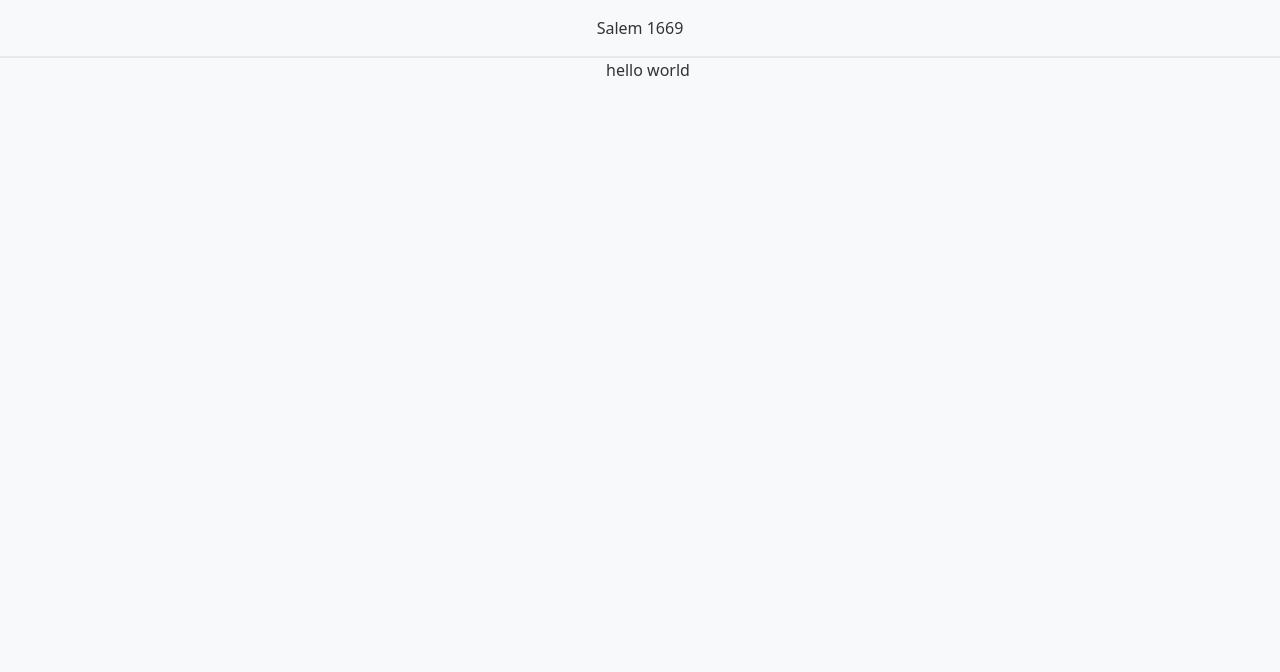
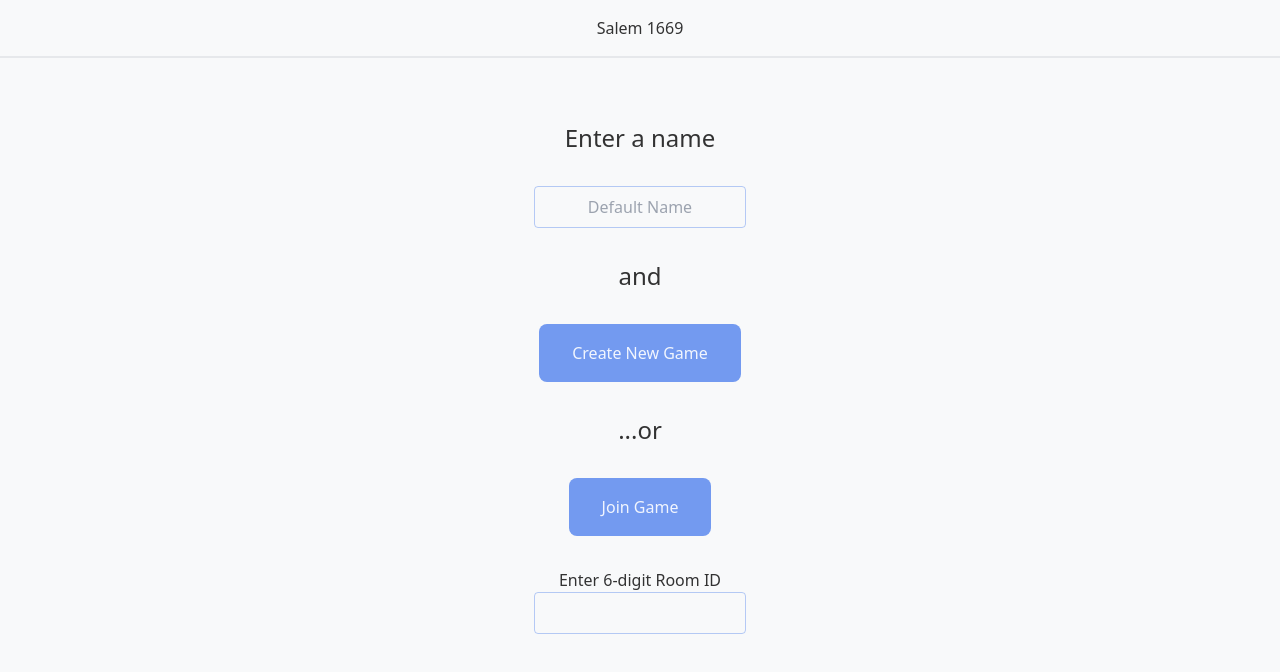
Before and after one commit to BrandonSamaroo/salem1669, a Next.js app: page / in a window 1280 px wide. Shown: the top 672 px of the page. Built offline with nearby package versions, Linux system fonts and the light colour scheme.

Commit message:
Home page

```diff
--- a/src/pages/index.tsx
+++ b/src/pages/index.tsx
@@ -1,3 +1,35 @@
-export default function Index() {
-  return <h1 className="ml-4">hello world</h1>
+import Head from "next/head";
+
+export default function HomePage() {
+    return (
+        <>
+            <Head>
+                <title>Salem1669 | Home</title>
+                <meta name='description' content='Site Description.' />
+                {/* // TODO add meta tags, favicons and web manifest */}
+            </Head>
+
+            <div className='mx-4 mt-16 flex flex-col items-center gap-8'>
+                <span className='text-2xl'>Enter a name</span>
+                <input
+                    className='w-4/5 rounded border border-primary/50 bg-inherit py-2 px-4 text-center text-onBg'
+                    type='text'
+                    placeholder='Default Name'
+                />
+                <span className='text-2xl'>and</span>
+                {/* //TODO separate out into button component */}
+                <button className='rounded-lg border border-transparent bg-primary py-4 px-8 text-onPrim/90 text-onPrim hover:bg-primary/80 active:bg-primary'>
+                    Create New Game
+                </button>
+                <span className='text-2xl'>...or</span>
+                <button className='rounded-lg border border-transparent bg-primary py-4 px-8 text-onPrim/90 text-onPrim hover:bg-primary/80 active:bg-primary'>
+                    Join Game
+                </button>
+                <div className='flex flex-col items-center'>
+                    <label htmlFor='room-id'>Enter 6-digit Room ID</label>
+                    <input className='w-4/5 rounded border border-primary/50 bg-inherit py-2 px-4 text-center text-onBg' type='text' id='room-id' />
+                </div>
+            </div>
+        </>
+    );
 }
```
